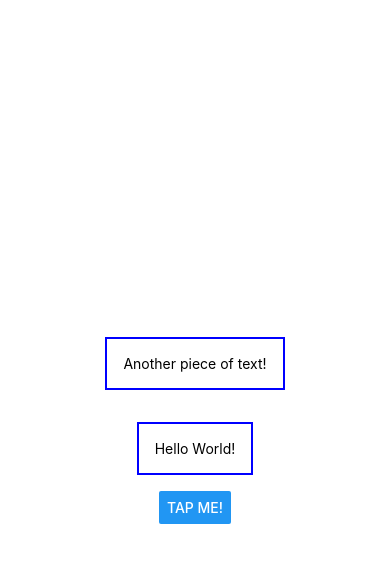
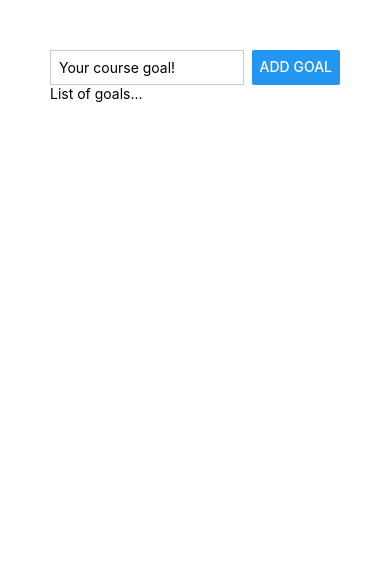
Before and after one commit to arnoldpaye/RNCourse, a React Native app: screen / in a window 390 px wide. Shown: the top 562 px of the page. Built offline with nearby package versions, Linux system fonts and the light colour scheme.

Commit message:
feat: implement goal input feature with updated layout

```diff
--- a/App.js
+++ b/App.js
@@ -1,26 +1,32 @@
-import { Button, StyleSheet, Text, View } from "react-native";
+import { Button, StyleSheet, Text, TextInput, View } from "react-native";
 
 export default function App() {
   return (
-    <View style={styles.container}>
-      <Text style={styles.dummyText}>Another piece of text!</Text>
-      <Text style={styles.dummyText}>Hello World!</Text>
-      <Button title="Tap me!" />
+    <View style={styles.appContainer}>
+      <View style={styles.inputContainer}>
+        <TextInput style={styles.textInput} placeholder="Your course goal!" />
+        <Button title="Add Goal" />
+      </View>
+      <View>
+        <Text>List of goals...</Text>
+      </View>
     </View>
   );
 }
 
 const styles = StyleSheet.create({
-  container: {
-    flex: 1,
-    backgroundColor: "#fff",
-    alignItems: "center",
-    justifyContent: "center",
+  appContainer: {
+    padding: 50,
   },
-  dummyText: {
-    margin: 16,
-    borderWidth: 2,
-    borderColor: "blue",
-    padding: 16,
+  inputContainer: {
+    flexDirection: "row",
+    justifyContent: "space-between",
+  },
+  textInput: {
+    borderWidth: 1,
+    borderColor: "#cccccc",
+    width: "80%",
+    marginRight: 8,
+    padding: 8,
   },
 });
```
